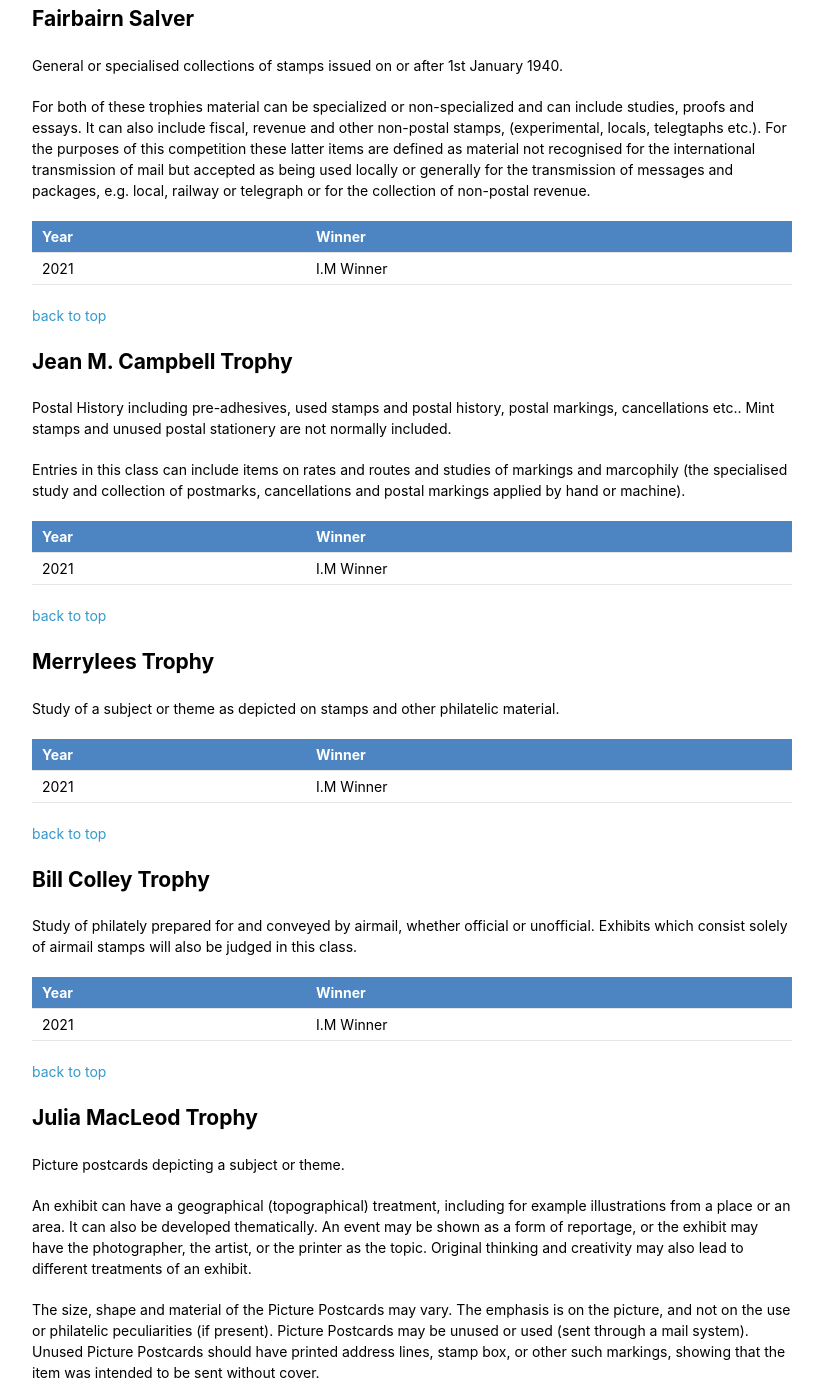
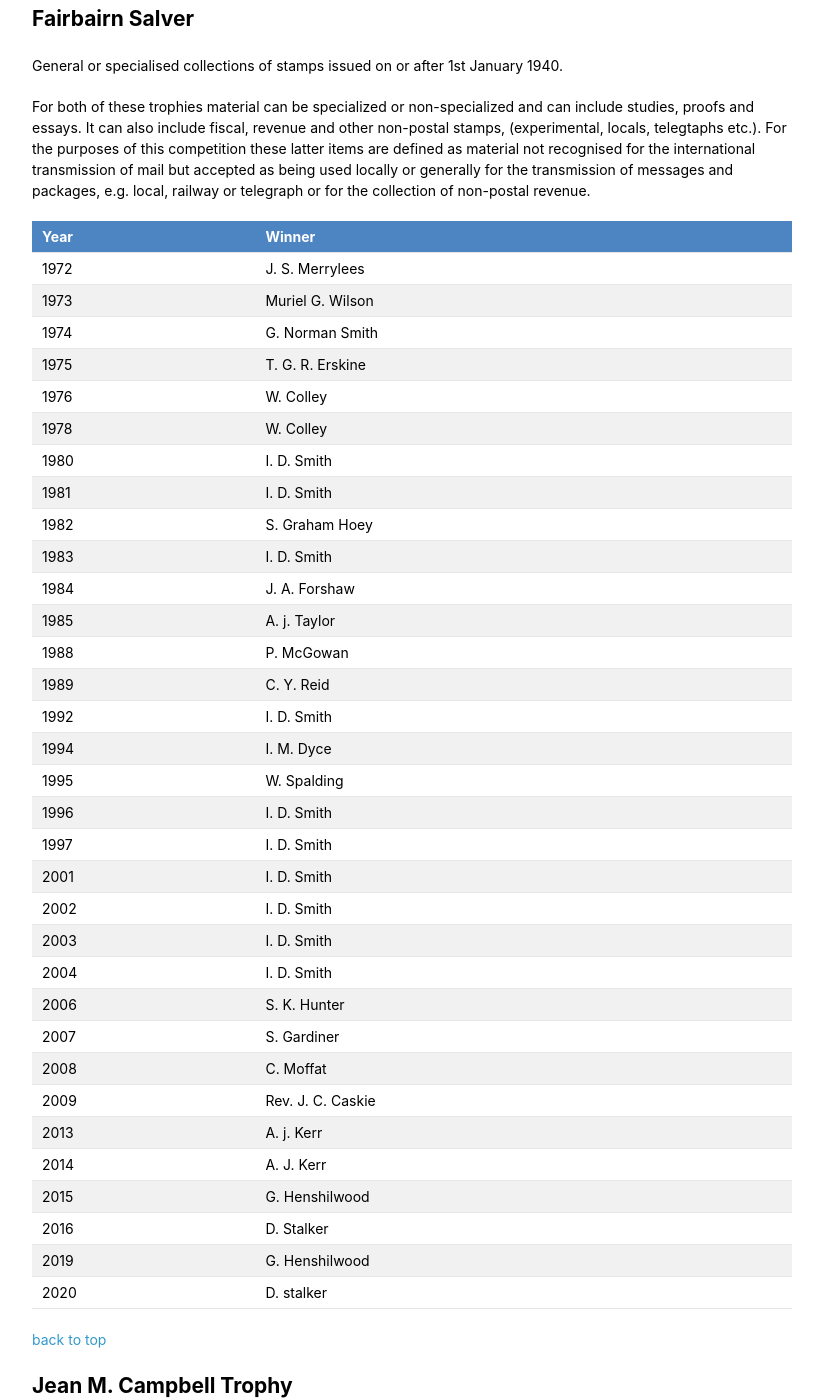
Before and after one commit to astalker/caledonian-stamps, a Jekyll site: the page built from competitions.md, in a window 1280 px wide and 1400 px high, scrolled down 2999 px. Shown: the whole window, without its empty margins (338-1161 px from the left). Built offline with Jekyll 4.4.1, drawn with Linux system fonts in a browser that asks for light colours; our own code applies the rules of GitHub Pages for plain Markdown files; some of the changed text lies outside the part shown.

Commit message:
Faribairn winners added

```diff
--- a/competitions.md
+++ b/competitions.md
@@ -63,7 +63,7 @@ Year | Winner
 1993 | T. J. Woods
 1994 | C. Y. Reid
 1995 | W. Colley
-1996 | S. Gaerdiner
+1996 | S. Gardiner
 1997 | Mrs M. I. Morris
 1998 | C. Y. Reid
 1999 | S. Gardiner
@@ -75,7 +75,7 @@ Year | Winner
 2006 | I. D. Smith
 2007 | W. A. King
 2008 | S. Gardiner
-2009 | C. g. Breddy
+2009 | C. G. Breddy
 2010 | I. L. Evans
 2011 | S. Gardiner
 2013 | G. Henshilwood
@@ -96,7 +96,39 @@ For both of these trophies material can be specialized or non-specialized and ca
 
 Year | Winner
 ---- | ------
-2021 | I.M Winner
+1972 | J. S. Merrylees
+1973 | Muriel G. Wilson
+1974 | G. Norman Smith
+1975 | T. G. R. Erskine
+1976 | W. Colley
+1978 | W. Colley
+1980 | I. D. Smith
+1981 | I. D. Smith
+1982 | S. Graham Hoey
+1983 | I. D. Smith
+1984 | J. A. Forshaw
+1985 | A. j. Taylor
+1988 | P. McGowan
+1989 | C. Y. Reid
+1992 | I. D. Smith
+1994 | I. M. Dyce
+1995 | W. Spalding
+1996 | I. D. Smith
+1997 | I. D. Smith
+2001 | I. D. Smith
+2002 | I. D. Smith
+2003 | I. D. Smith
+2004 | I. D. Smith
+2006 | S. K. Hunter
+2007 | S. Gardiner
+2008 | C. Moffat
+2009 | Rev. J. C. Caskie
+2013 | A. j. Kerr
+2014 | A. J. Kerr
+2015 | G. Henshilwood
+2016 | D. Stalker
+2019 | G. Henshilwood
+2020 | D. stalker
 
 [back to top](#trophies-and-entry-criteria)
 
```
